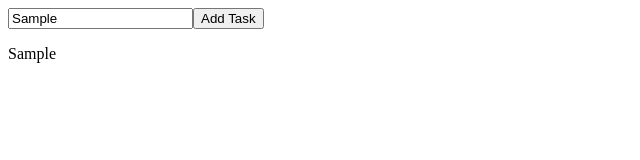
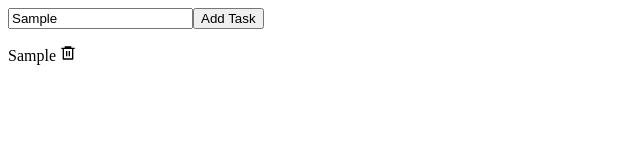
Before and after one commit to mariovyord/todo-app, a React (Create React App) app: page / in a window 1280 px wide. Both pictures are taken after typing "Sample" into the empty fields and a click on the button "Add Task". Shown: the top 160 px of the page, without its empty margins (0-640 px from the left). Built offline with nearby package versions, Linux system fonts and the light colour scheme.

Commit message:
Add delete task

```diff
--- a/package.json
+++ b/package.json
@@ -8,6 +8,7 @@
     "@testing-library/user-event": "^13.5.0",
     "react": "^18.2.0",
     "react-dom": "^18.2.0",
+    "react-icons": "^4.4.0",
     "react-scripts": "5.0.1",
     "uniqid": "^5.4.0",
     "web-vitals": "^2.1.4"
--- a/src/App.js
+++ b/src/App.js
@@ -11,10 +11,15 @@ function App() {
 		setTodos(() => [{ value: value, _id: uniqid() }, ...todos]);
 	}
 
+	const deleteTask = (_id) => {
+		const filtered = todos.filter(x => x._id !== _id);
+		setTodos(filtered);
+	}
+
 	return (
 		<div className="App">
 			<TodoForm addTask={addTask} />
-			{todos.map((x) => <Todo key={x._id} value={x.value} />)}
+			{todos.map((x) => <Todo key={x._id} _id={x._id} value={x.value} deleteTask={deleteTask} />)}
 		</div>
 	);
 }
--- a/src/components/Todo.js
+++ b/src/components/Todo.js
@@ -1,9 +1,15 @@
 import React from 'react'
+import { RiDeleteBin6Line } from "react-icons/ri";
 
-export default function Todo({ value }) {
+export default function Todo({ value, _id, deleteTask }) {
+
+	const handleClick = () => {
+		deleteTask(_id);
+	}
+
 	return (
 		<div>
-			<p>{value}</p>
+			<p>{value} <RiDeleteBin6Line onClick={handleClick} /></p>
 		</div>
 	)
 }
```
Also changed, not shown: 1 other file (tests, documents, lock files or other folders).
